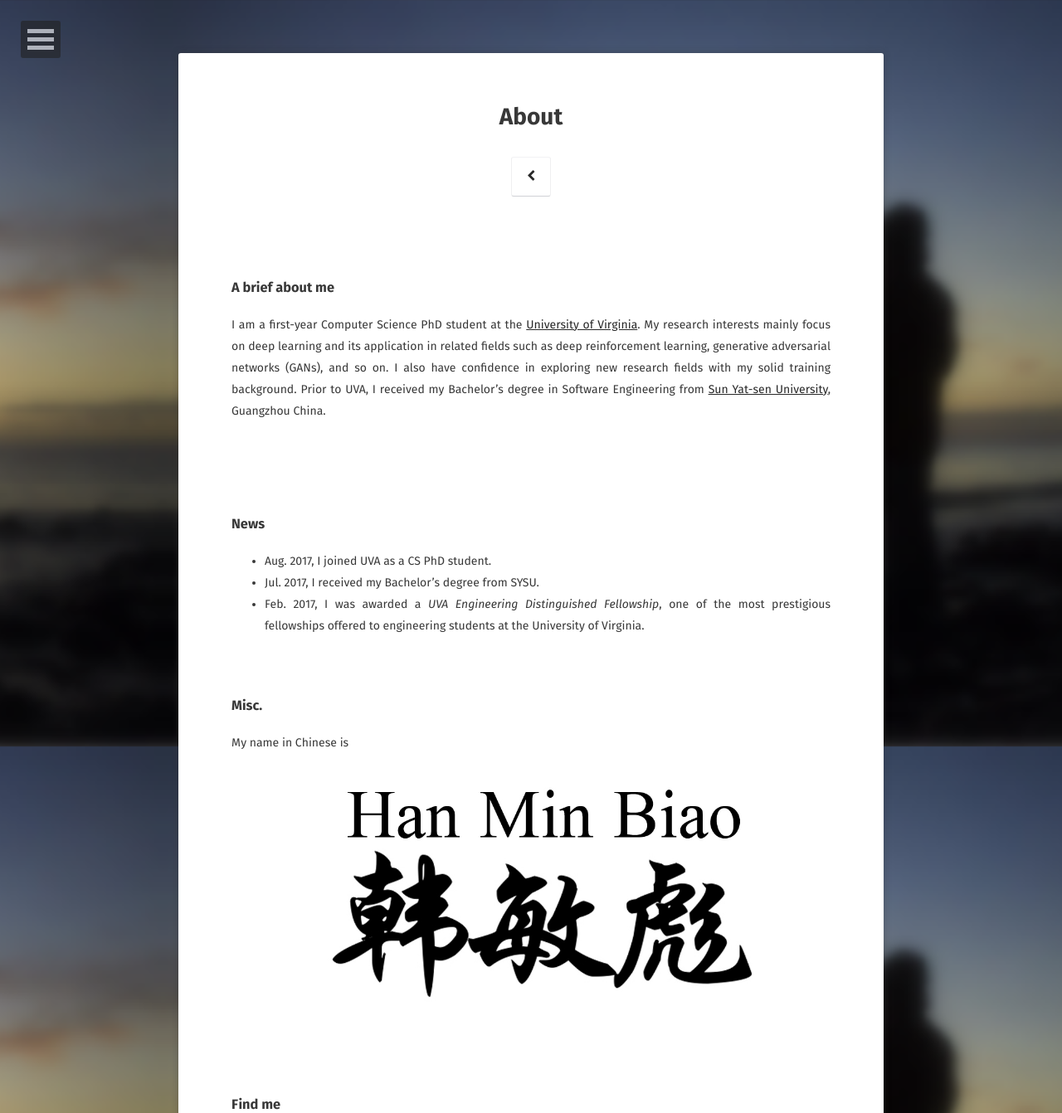
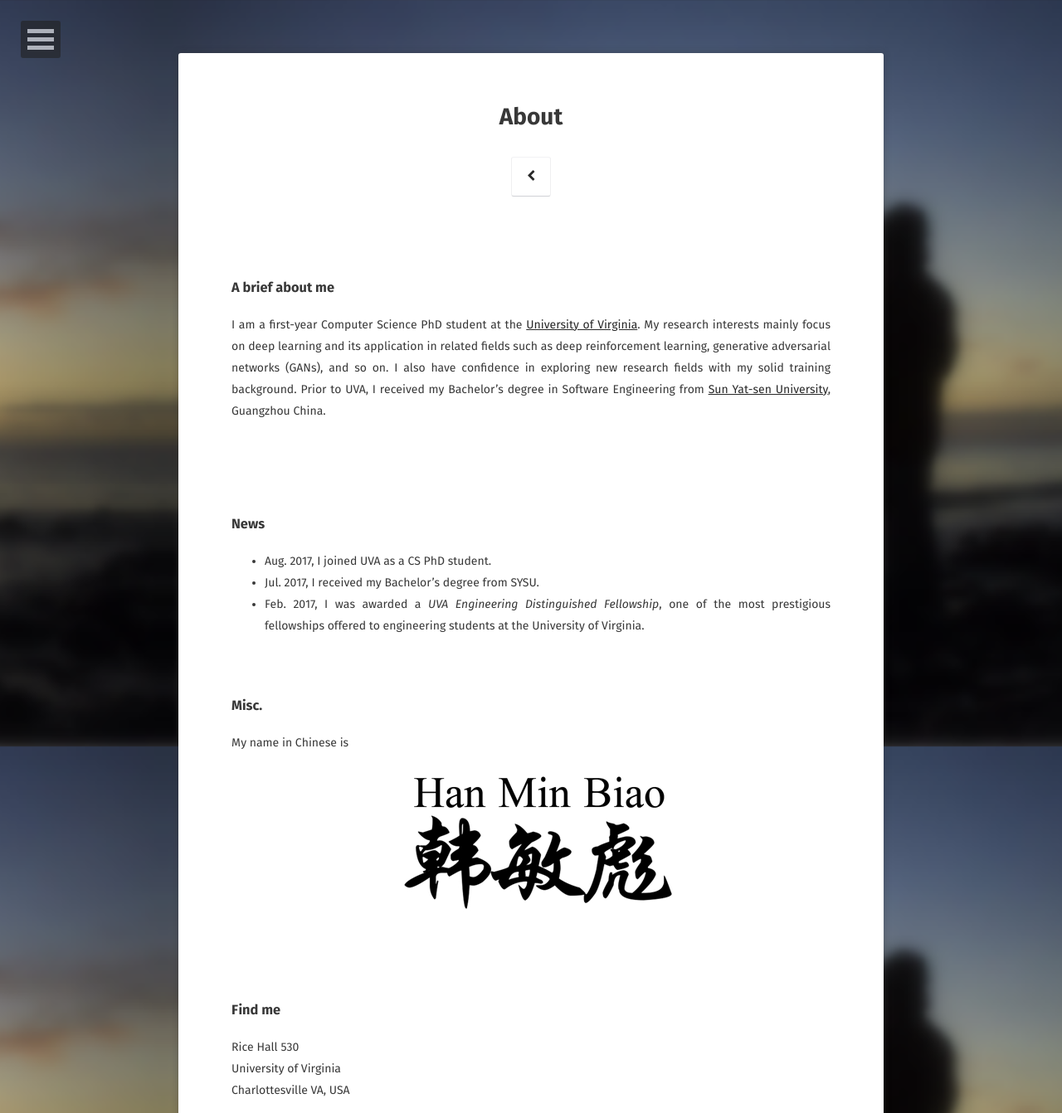
Before and after one commit to FrancisDavis/FrancisDavis.github.io, a Jekyll site: the page built from about/index.md, in a window 1280 px wide. Shown: the top 1342 px of the page at 83% size. Built offline with Jekyll 4.4.1, drawn with Linux system fonts in a browser that asks for light colours; some web fonts are replaced; grey boxes are pictures that could not be loaded.

Commit message:
Update index.md

```diff
--- a/about/index.md
+++ b/about/index.md
@@ -22,7 +22,7 @@ I am a first-year Computer Science PhD student at the [University of Virginia](h
 <br>
 
 ### Misc.
-My name in Chinese is <img src="../assets/img/name.jpg">
+My name in Chinese is <img src="ChineseName.png">
 <br>
 <br>
 <br>
```
